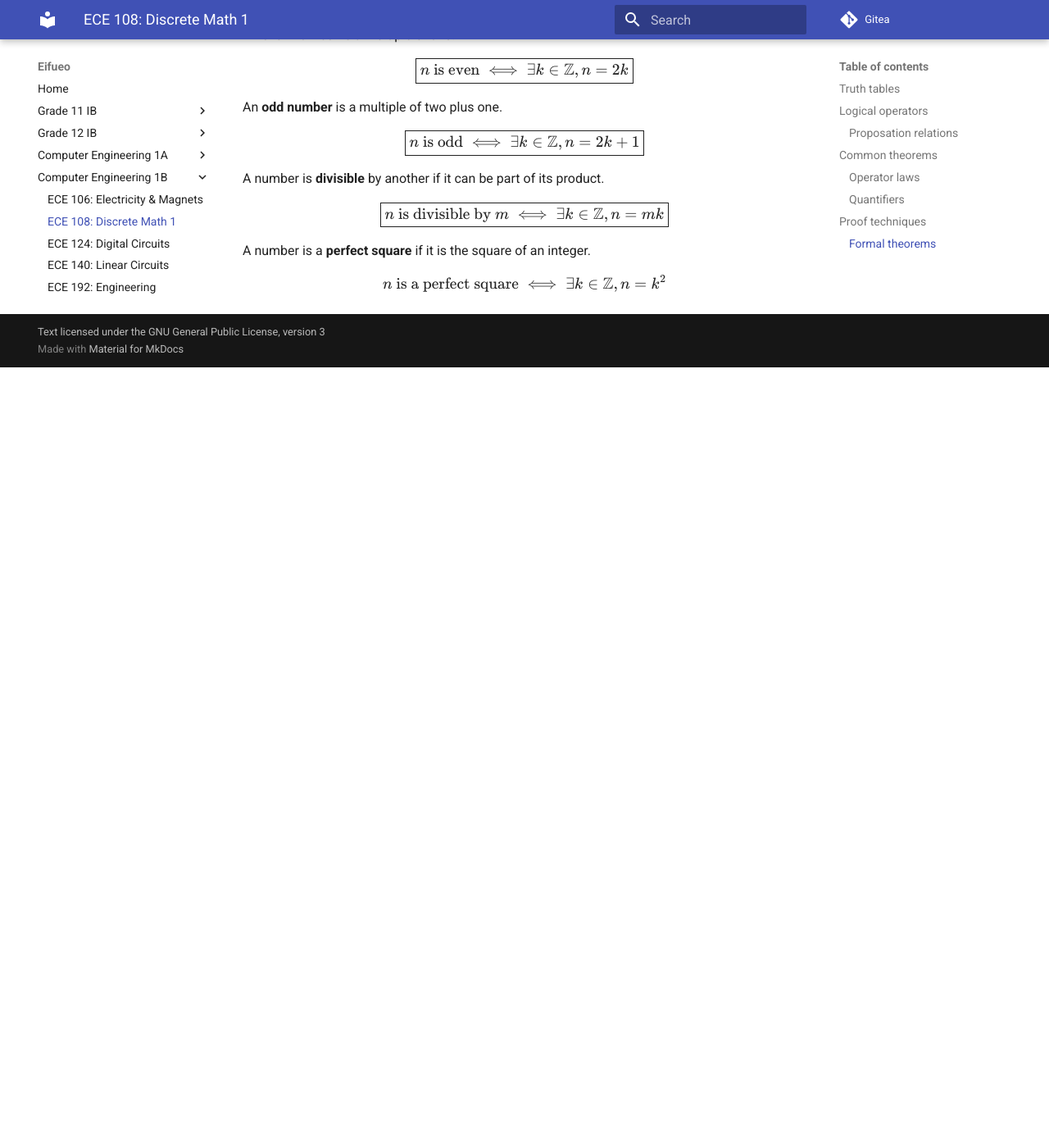
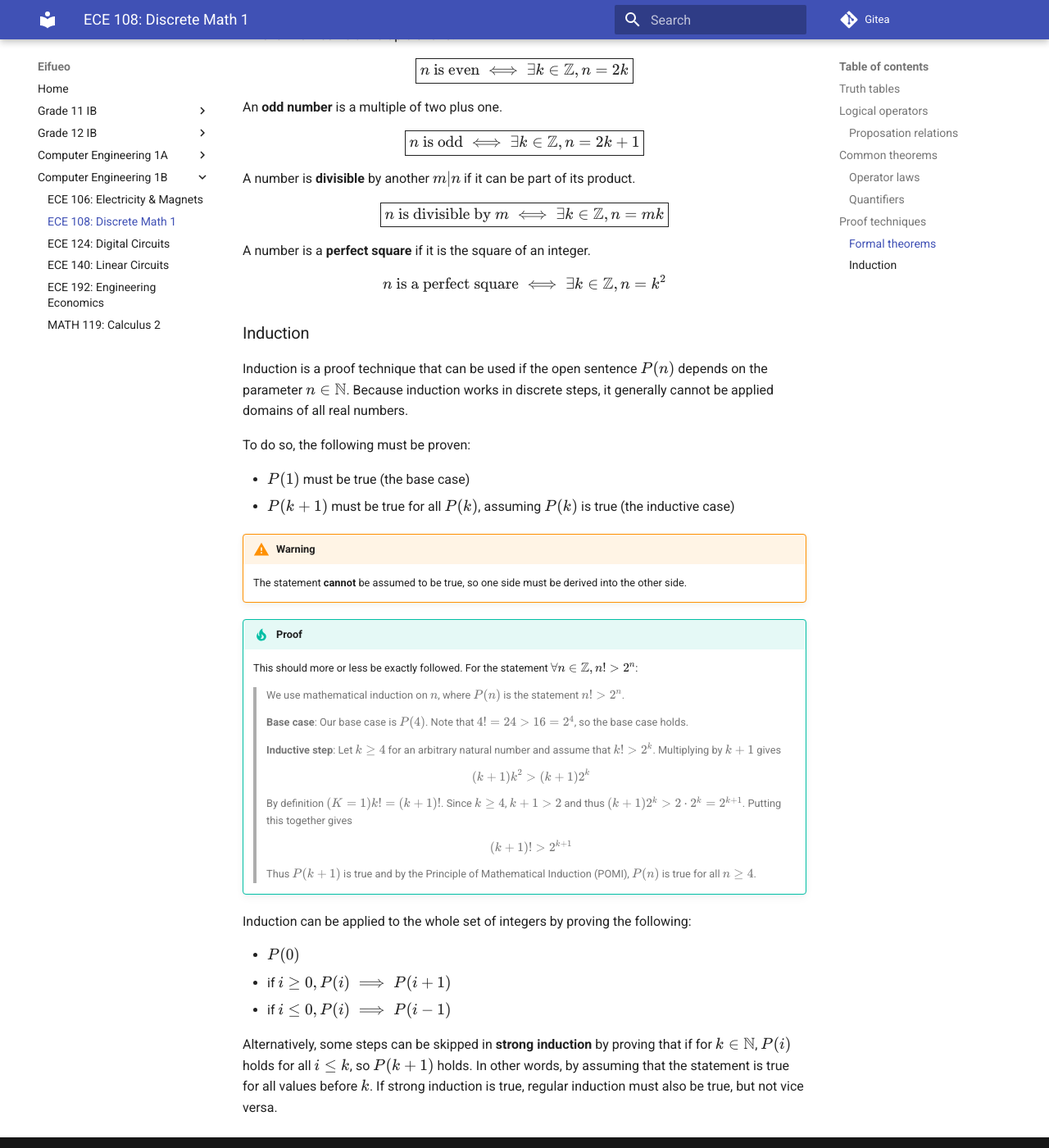
Before and after one commit to potatoeggy/eifueo, an MkDocs documentation site: the page built from docs/1b/ece108.md, in a window 1280 px wide and 1400 px high, scrolled down 6353 px. Shown: the whole window at 82% size. Built offline with MkDocs 1.6.1 and Material for MkDocs 9.7.7, drawn with Linux system fonts in a browser that asks for light colours; before the commit the page ends 6801 px from its top, so only the background shows below that; some of the changed text lies outside the part shown.

Commit message:
ece108: add induction

```diff
--- a/docs/1b/ece108.md
+++ b/docs/1b/ece108.md
@@ -1,6 +1,6 @@
 # ECE 108: Discrete Math 1
 
-An **axiom** is a defined core assumption held to be true.
+An **axiom** is a defined core assumption of the mathematical system held to be true without proof.
 
 !!! example
     True is not false.
@@ -246,10 +246,47 @@ An **odd number** is a multiple of two plus one.
 
 $$\boxed{n\text{ is odd}\iff\exists k\in\mathbb Z,n=2k+1}$$
 
-A number is **divisible** by another if it can be part of its product.
+A number is **divisible** by another $m|n$ if it can be part of its product.
 
 $$\boxed{n\text{ is divisible by } m\iff\exists k\in\mathbb Z,n=mk}$$
 
 A number is a **perfect square** if it is the square of an integer.
 
 $$n\text{ is a perfect square}\iff \exists k\in\mathbb Z,n=k^2$$
+
+### Induction
+
+Induction is a proof technique that can be used if the open sentence $P(n)$ depends on the parameter $n\in\mathbb N$. Because induction works in discrete steps, it generally cannot be applied domains of all real numbers.
+
+To do so, the following must be proven:
+
+- $P(1)$ must be true (the base case)
+- $P(k+1)$ must be true for all $P(k)$, assuming $P(k)$ is true (the inductive case)
+
+!!! warning
+    The statement **cannot** be assumed to be true, so one side must be derived into the other side.
+
+!!! tip "Proof"
+    This should more or less be exactly followed. For the statement $\forall n\in\mathbb Z,n!>2^n$:
+
+    > We use mathematical induction on $n$, where $P(n)$ is the statement $n!>2^n$.
+    >
+    > **Base case**: Our base case is $P(4)$. Note that $4!=24>16=2^4$, so the base case holds.
+    >
+    > **Inductive step**: Let $k\geq 4$ for an arbitrary natural number and assume that $k!>2^k$. Multiplying by $k+1$ gives
+    >
+    > $$(k+1)k^2>(k+1)2^k$$
+    >
+    > By definition $(K=1)k!=(k+1)!$. Since $k\geq 4$, $k+1>2$ and thus $(k+1)2^k>2\cdot 2^k=2^{k+1}$. Putting this together gives
+    >
+    > $$(k+1)!>2^{k+1}$$
+    >
+    > Thus $P(k+1)$ is true and by the Principle of Mathematical Induction (POMI), $P(n)$ is true for all $n\geq 4$.
+
+Induction can be applied to the whole set of integers by proving the following:
+
+- $P(0)$
+- if $i\geq 0, P(i)\implies P(i+1)$
+- if $i\leq 0, P(i)\implies P(i-1)$
+
+Alternatively, some steps can be skipped in **strong induction** by proving that if for $k\in\mathbb N$, $P(i)$ holds for all $i\leq k$, so $P(k+1)$ holds. In other words, by assuming that the statement is true for all values before $k$. If strong induction is true, regular induction must also be true, but not vice versa.
```
